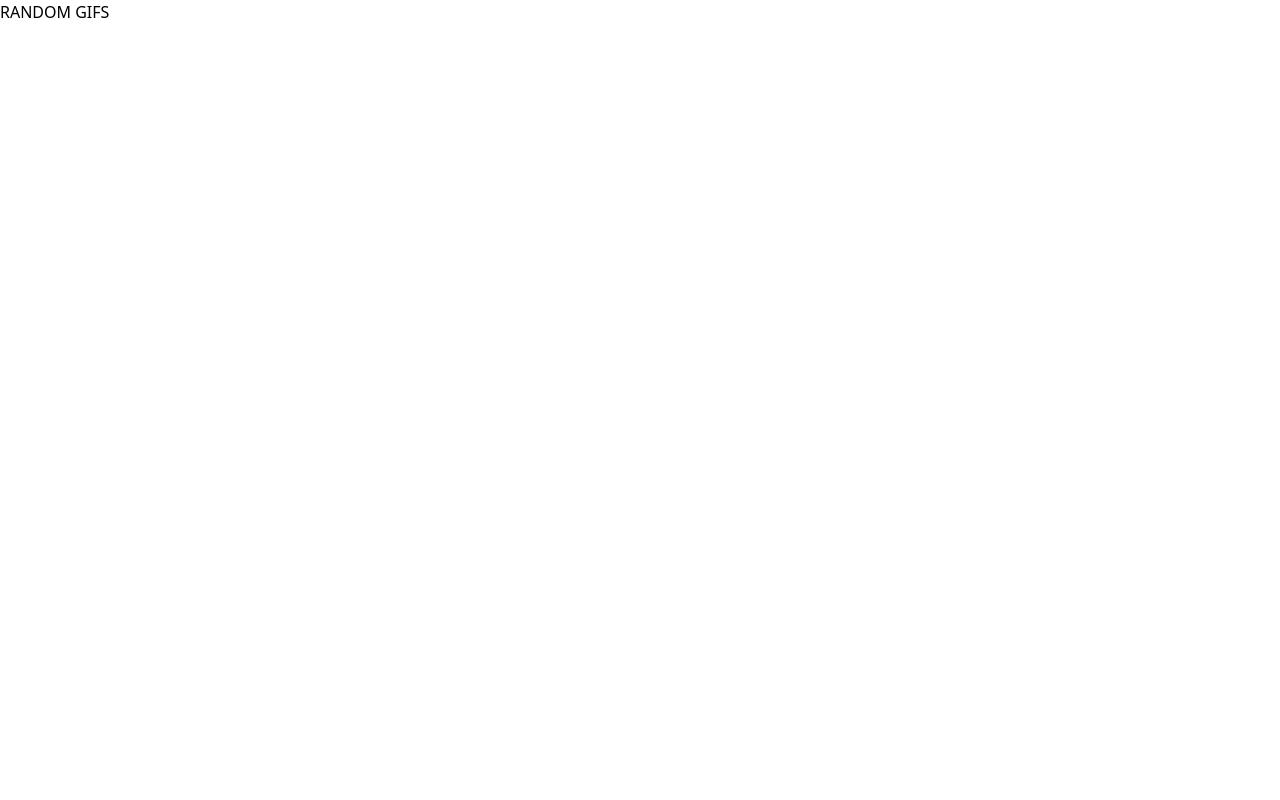
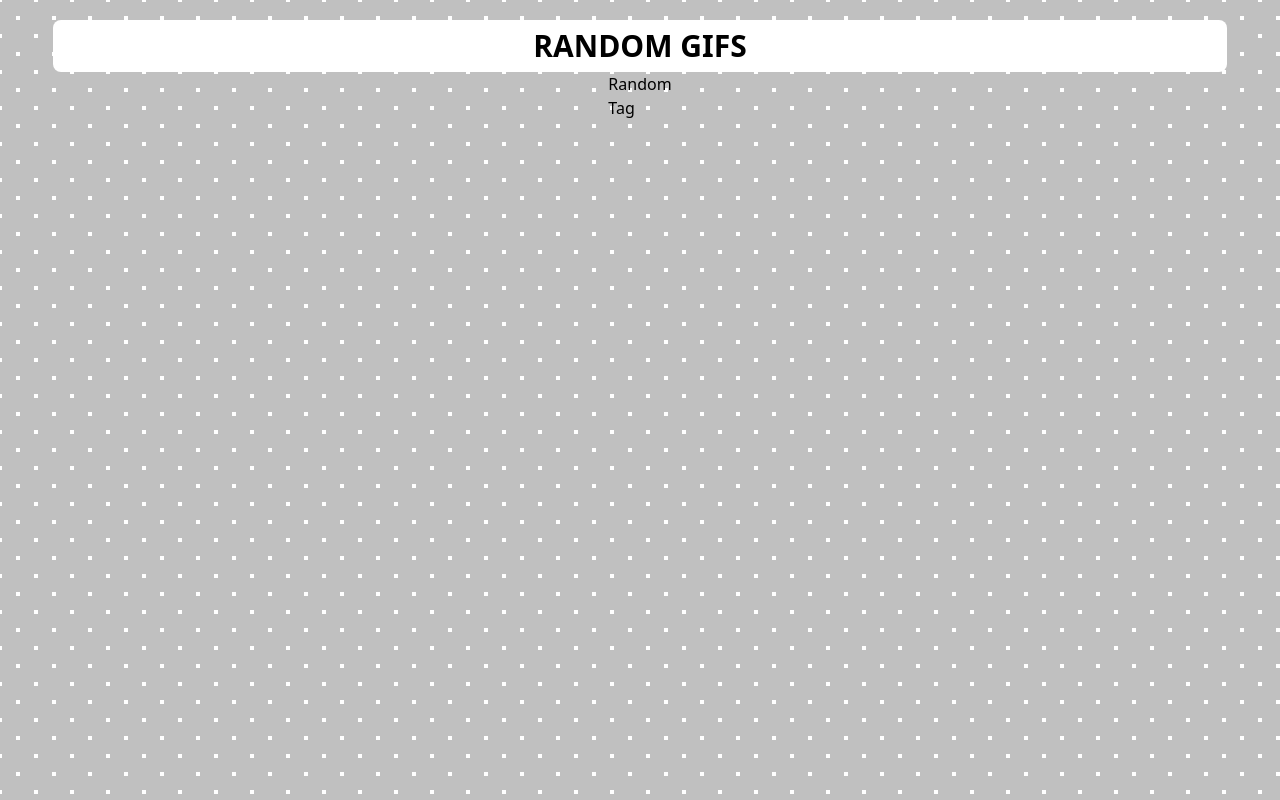
Before and after one commit to Adityasinghrathore786786786/Random_Gif_generator-React, a React (Create React App) app: page / in a window 1280 px wide. Built offline with nearby package versions, Linux system fonts and the light colour scheme.

Commit message:
App.js BackgroundSetup And Created two component

```diff
--- a/src/App.js
+++ b/src/App.js
@@ -1,7 +1,16 @@
+import Random from "./components/Random";
+import Tag from "./components/Tag";
+
 export default function App() {
   return(
-    <div>
-      <h1>RANDOM GIFS</h1>
+    <div className="w-full h-screen flex flex-col background relative overflow-x-hidden items-center">
+      <h1 className="bg-white rounded-lg w-11/12
+       text-center mt-[20px] py-2 px-10 text-3xl font-bold
+      ">RANDOM GIFS</h1>
+      <div className="flex flex-col">
+        <Random/>
+        <Tag/>
+      </div>
     </div>
   ) ;
 }
--- /dev/null
+++ b/src/components/Random.js
@@ -0,0 +1,11 @@
+import React from 'react'
+
+const Random = () => {
+  return (
+    <div>
+      Random
+    </div>
+  )
+}
+
+export default Random
--- /dev/null
+++ b/src/components/Tag.js
@@ -0,0 +1,11 @@
+import React from 'react'
+
+const Tag = () => {
+  return (
+    <div>
+      Tag
+    </div>
+  )
+}
+
+export default Tag
--- a/src/index.css
+++ b/src/index.css
@@ -7,7 +7,7 @@
   background-image: radial-gradient(#ffffff 2.5px, transparent 2.5px), radial-gradient(#ffffff 2.5px, transparent 2.5px);
   background-size: 36px 36px;
   background-position: 0 0, 18px 18px;
-  background-color: #b1d2ff;
+  background-color: #C0C0C0;
 }
 
 
```
